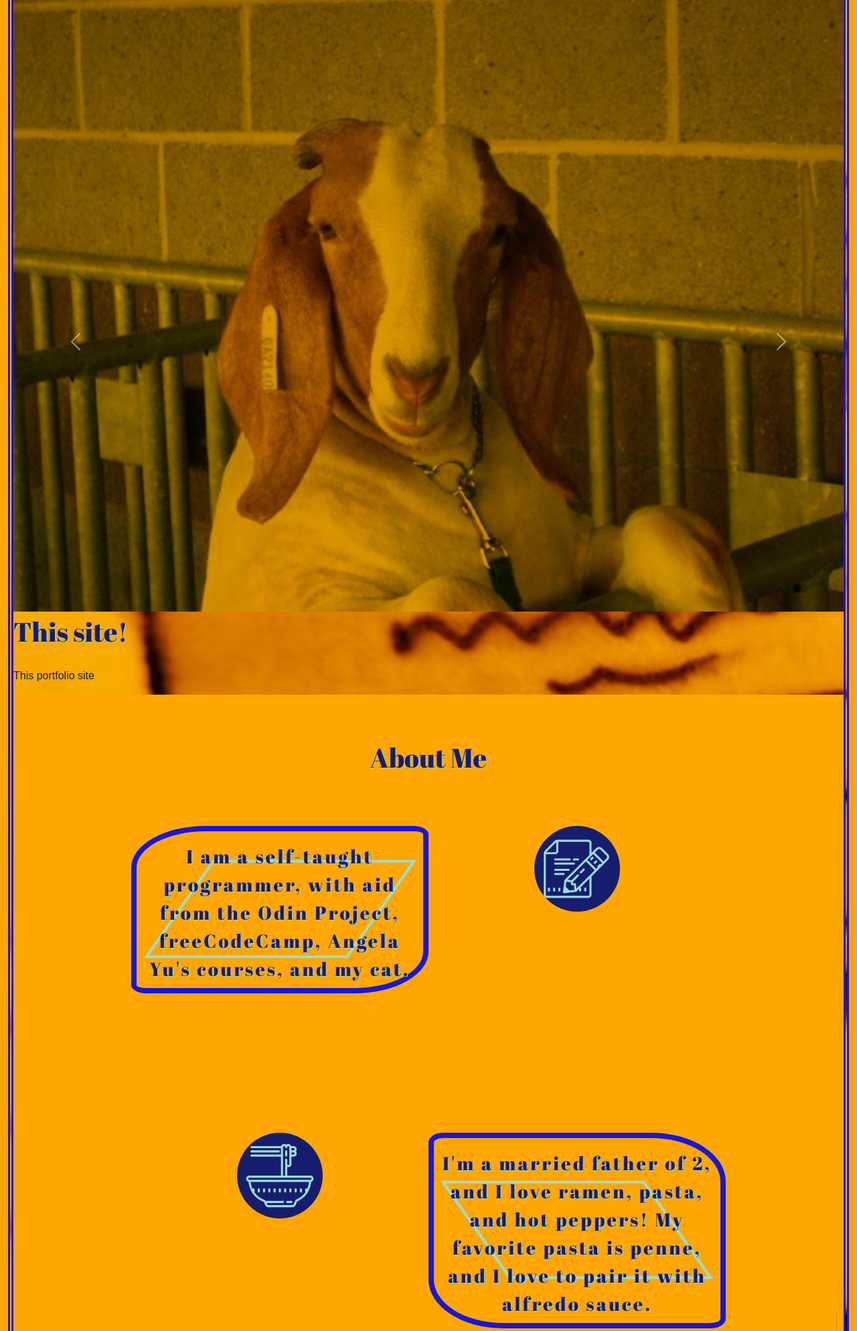
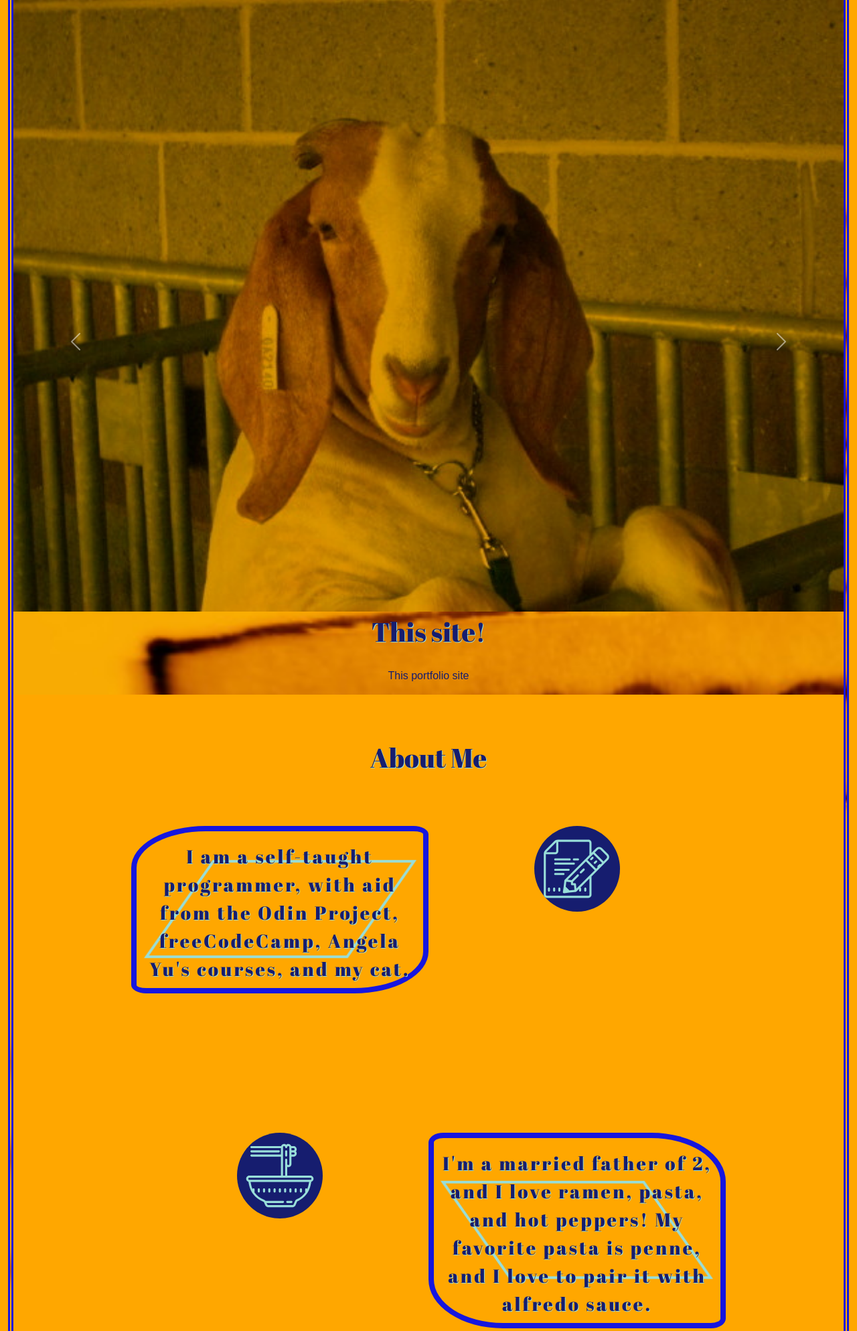
Before and after one commit to Rogue9/ENDGAMEBLOG, a Flask app: page /portfolio in a window 1280 px wide. Shown: the part 1003-2990 px from the top of the page at 67% size. Run offline with Flask 2, Linux system fonts and the light colour scheme; parts of the project's set-up code (start-up, migrations or seed data) failed here and were passed over; some libraries are stand-ins or nearby versions; some web fonts are replaced.

Commit message:
Update portfolio.css

```diff
--- a/static/css/portfolio.css
+++ b/static/css/portfolio.css
@@ -83,6 +83,7 @@ border-radius: 20% 3% 20% 3%;
   border: .5em double #1616df;
   background-image: url('../img/portfoliobg.jpg');
   background-size: cover;
+  text-align: center;
 }
 .portfolio-header {
   width: 100%;
@@ -209,7 +210,6 @@ border-radius: 20% 3% 20% 3%;
   background-color: #98ded9;
   text-align: center;
   text-shadow: 1px 1px #ffa700;
-  height: 2vh;
 }
 .cta {
   background-color: #98ded9;
```
